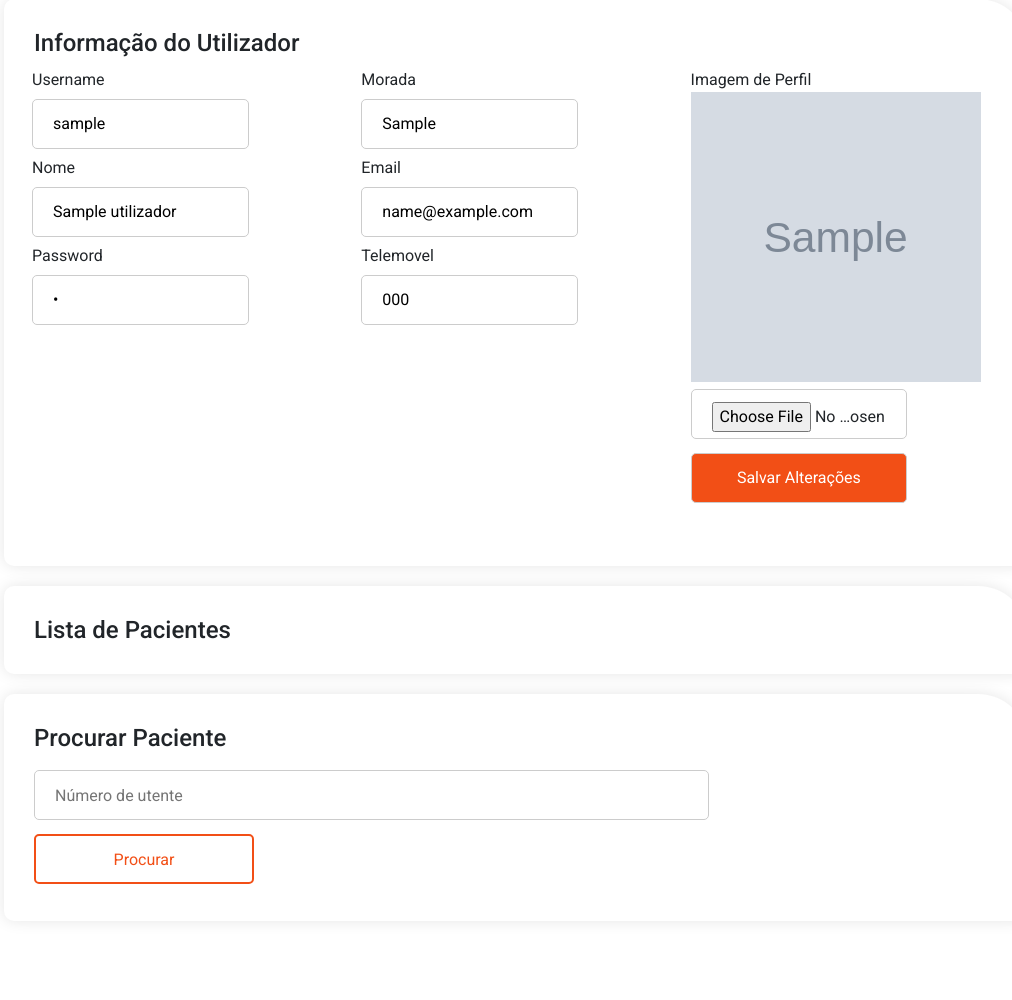
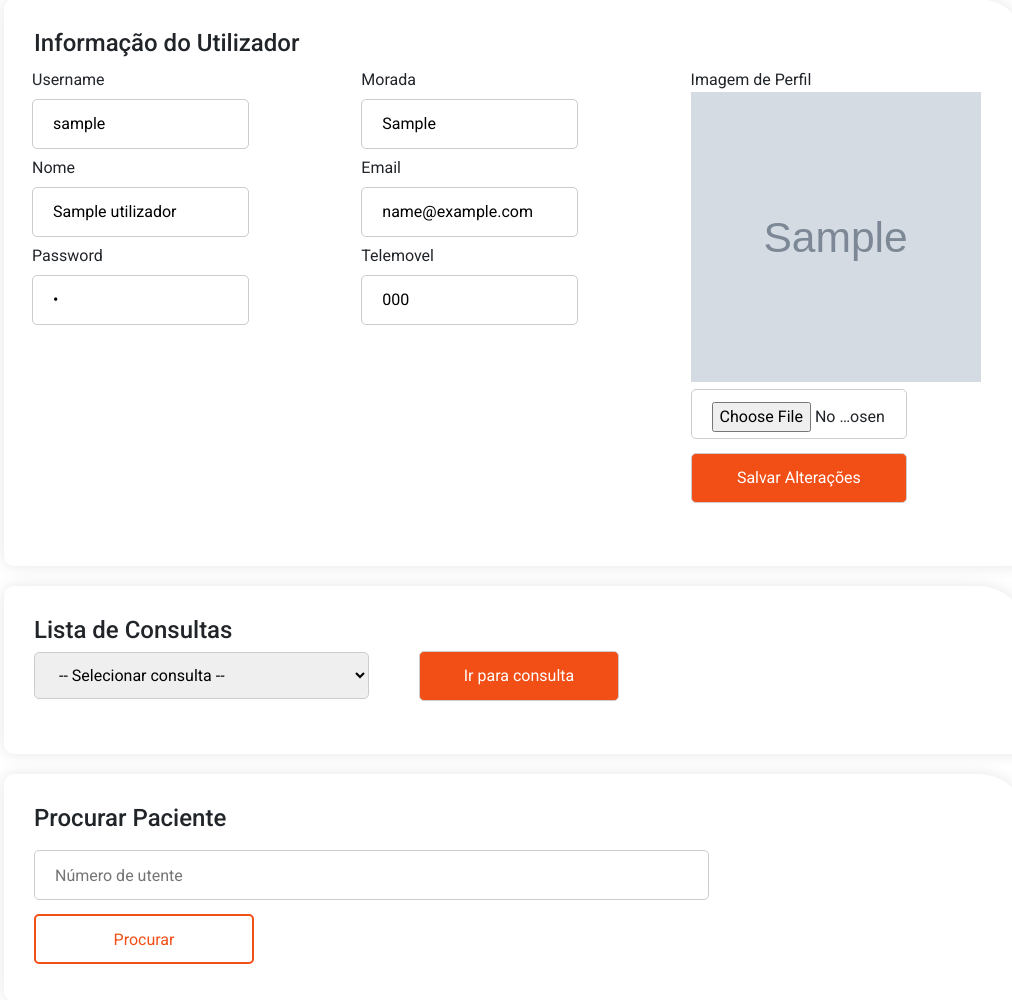
Before and after one commit to bcjorge/rehabsim, a PHP site: page /pag_cuidador.php in a window 1280 px wide. Shown: the part 268-1268 px from the top of the page, without its empty margins (124-1136 px from the left). Before the commit the page ends 1152 px from the top, so only its background shows below. Run offline with PHP 8.4, Linux system fonts and the light colour scheme; the visitor is signed in with stand-in values (Sample User, id 1); tables that the repository leaves empty or names only in its code hold one stand-in row (values such as "Sample post"); grey boxes marked "Sample" are stand-in pictures; some libraries are stand-ins or nearby versions.

Commit message:
listagem das consultas no cuidador, ir para a consulta não funcional

```diff
--- a/rehabsim/pag_admin.php
+++ b/rehabsim/pag_admin.php
@@ -102,8 +102,6 @@ if (isset($_SESSION["authuser"])&&$_SESSION["authuser"]==1) {
                     echo "<script>console.log('chega aquiiii' );</script>";
                     $id_utilizador3=$_POST['id_utl'];
                     $_SESSION['ola']=$id_utilizador3;
-                    //$_SESSION['blabla']=2;
-                    echo "<script>console.log('debug: session " . $_SESSION['clickon'] . "' );</script>";
                     header("Location: perfil_utilizadores.php");
                     break;
                 }
--- a/rehabsim/pag_cuidador.php
+++ b/rehabsim/pag_cuidador.php
@@ -18,6 +18,19 @@ session_start();
      echo "<script>console.log('debug:" . $_SESSION["authuser"] . "' );</script>";
      //echo "<script>console.log('debug:".$result."' );</script>";
      //echo "<script>console.log('debug:".$id_user."' );</script>";
+
+     //queries para listagem de consultas relativas aos pacientes deste cuidador
+     $consultas_cuidador='SELECT * FROM utilizador_consulta WHERE utilizador_consulta.utilizadores_id_utilizador= "'.$id_user.'"';
+     $result_consultas_cuidador = mysqli_query($connect, $consultas_cuidador) or die('The query failed: ' . mysqli_error($connect));
+     $num_consultas=mysqli_fetch_array($result_consultas_cuidador);
+
+     $pacs_cuidador= 'SELECT * FROM registo_consulta WHERE registo_consulta.id_consulta="'.$num_consultas['registo_consulta_id_consulta'].'"';
+     $result_pacs_cuidador = mysqli_query($connect, $pacs_cuidador) or die('The query failed: ' . mysqli_error($connect));
+     $num_pacs=mysqli_fetch_array($result_pacs_cuidador);
+
+     $nome_paciente='SELECT nome FROM paciente WHERE paciente.id_paciente= "'.$num_pacs['paciente_id'].'"';
+     $result_nome_pac=mysqli_query($connect, $nome_paciente) or die('The query failed: ' . mysqli_error($connect));
+     $nome_pac=mysqli_fetch_array($result_nome_pac);
 
      if (isset($_GET["action"])) {
          switch ($_GET["action"]) {
@@ -66,7 +79,12 @@ session_start();
                      echo "<script>alert('Edicao de dados bem sucedida. Por favor faça refresh no site');</script>";
                  } else {
                      echo "<script>alert('O update da informação falhou');</script>";
+                     break;
                  }
+             case "clicar_consulta":
+                 $id_ir_consulta=$_POST['id_cc'];
+                 $_SESSION['consulta']=$id_ir_consulta;
+                 header("Location: consulta.php");
                  break;
          }
      }
@@ -176,7 +194,19 @@ session_start();
             </form>
         </div>
         <div class="pac">
-            <h4>Lista de Pacientes</h4>
+            <h4>Lista de Consultas</h4>
+            <form method="POST" action="consulta.php?action=clicar_consulta">
+                <select class="funcaoInput" id="consulta" name="id_cc" >
+                    <?php
+                    echo("<option> -- Selecionar consulta -- </option>");
+                        $id_consulta=$num_pacs['id_consulta'];
+                        $nome_paciente=$nome_pac['nome'];
+                        $id_paciente=$num_pacs['paciente_id'];
+                        echo("<option value=$id_consulta> $id_consulta - $nome_paciente - ID do Paciente: $id_paciente</option>");
+                    ?>
+                    <input class="button3" type="submit"  value="Ir para consulta">
+                </select>
+
         </div>
         <div class="pl">
             <h4> Procurar Paciente</h4>
```
Also changed, not shown: rehabsim/consulta.php (+50 -15 lines).
